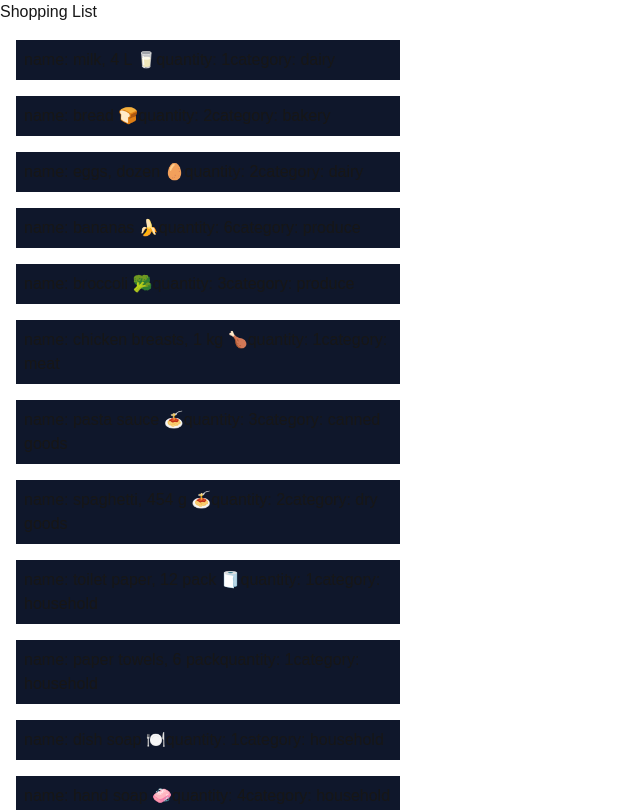
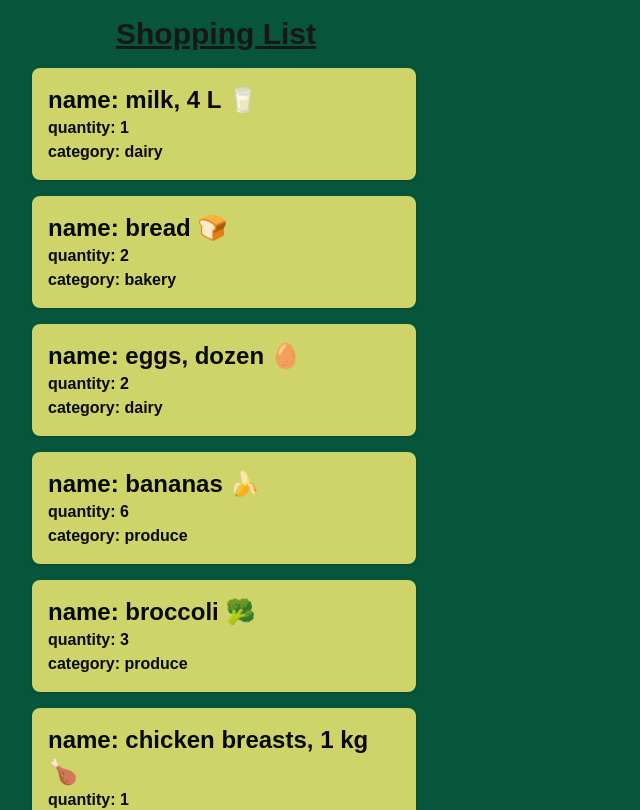
Before and after one commit to itsjos3ph/cprg306-assignments, a Next.js app: page /week-3 in a window 1280 px wide. Shown: the top 810 px of the page, without its empty margins (0-640 px from the left). Built offline with nearby package versions, Linux system fonts and the light colour scheme.

Commit message:
Week 3 complete

```diff
--- a/app/week-3/item.js
+++ b/app/week-3/item.js
@@ -1,11 +1,12 @@
-export default function Item({name, quantity, category}) {
+export default function Item({ name, quantity, category }) {
   return (
-    <li className="p-2 m-4 bg-slate-900 max-w-sm">
-
-        name: {name}
-        quantity: {quantity}
-        category: {category}
-
+    <li
+      className="p-4 m-4 max-w-sm font-bold text-zinc-950 rounded-lg shadow"
+      style={{ backgroundColor: '#CED46A' }}
+    >
+      <div className="text-2xl">name: {name}</div>
+      <div>quantity: {quantity}</div>
+      <div>category: {category}</div>
     </li>
   );
 }
--- a/app/week-3/page.js
+++ b/app/week-3/page.js
@@ -2,8 +2,8 @@ import ItemList from "./item-list";
 
 export default function WeekThreePage() {
     return (
-        <main>
-            <h1>Shopping List</h1>
+        <main className="bg-[#07553B] min-h-screen p-4">
+            <h1 className="text-3xl font-bold mb-4 ml-25 underline">Shopping List</h1>
             <ItemList />
         </main>
     );
```
